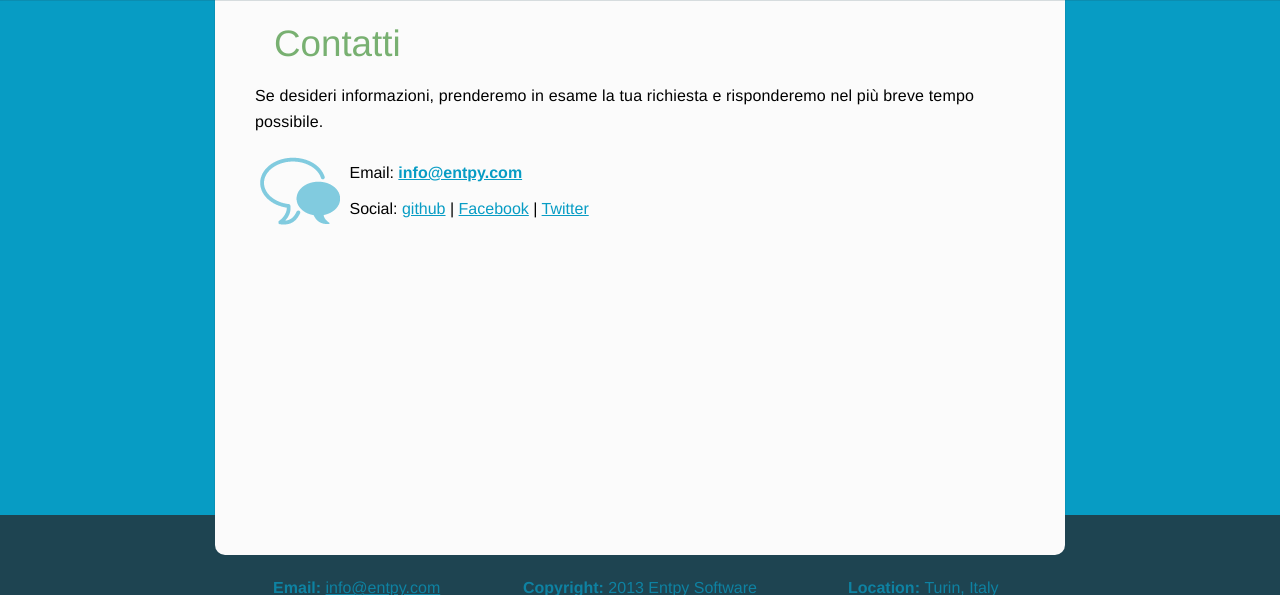
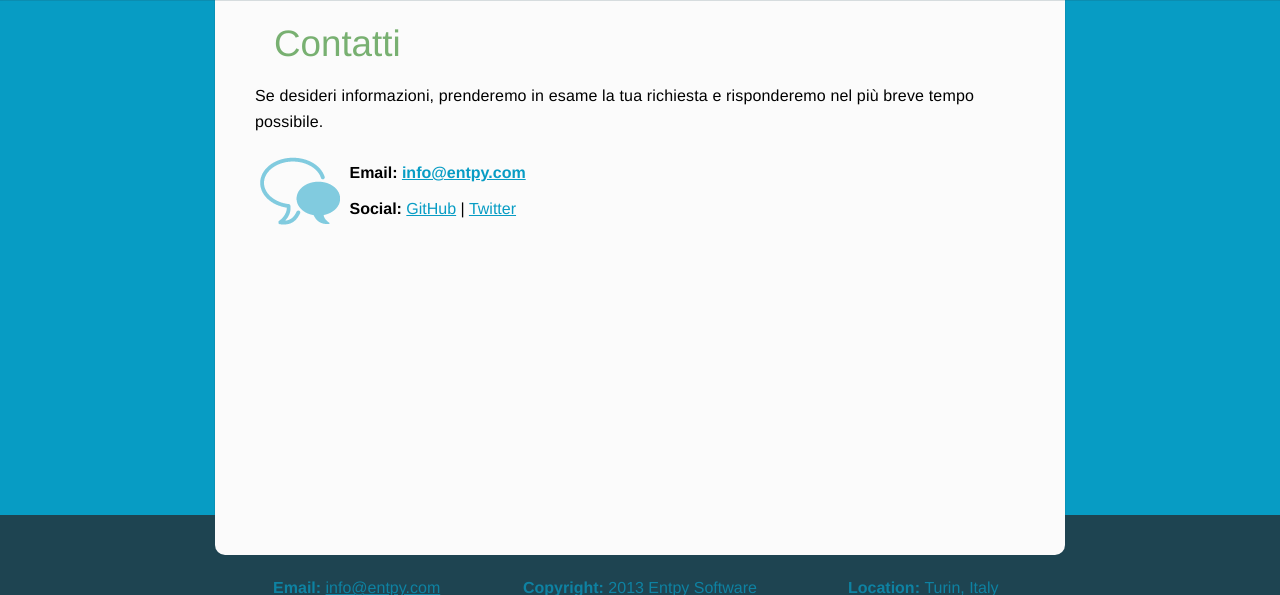
Before and after one commit to entpy/entpy-django-website, a Django app: template website/website/templates/blue/contacts.html in a window 1280 px wide. Shown: the part 127-722 px from the top of the page. Run offline with Django 3.2, Linux system fonts and the light colour scheme; the template is opened without the code that fills it, so the values that code supplies are empty.

Commit message:
ie7 css fix

```diff
--- a/website/project_static/blue/css/base_css.css
+++ b/website/project_static/blue/css/base_css.css
@@ -1,7 +1,7 @@
 body { font: normal 100%/1 Helvetica, Arial, sans-serif; }
 body, .footer_container { background-color: #1e4451;  }
 .more_readable_container { letter-spacing: 0.01em; line-height: 1.6; }
-b { font-weight: bold; }
+b, .bold { font-weight: bold; }
 ul.ul_styled {
 	list-style: disc inside none;
 	margin: 15px 0;
--- a/website/project_static/blue/css/main.css
+++ b/website/project_static/blue/css/main.css
@@ -1,5 +1,4 @@
 /* main css to loading custom CSS */
-@import url(base_css.css) screen; /* common css layout */
 
 @import url(small_css.css) screen and (max-width: 470px); /* small screen css layout */
 
--- a/website/project_static/blue/css/small_css.css
+++ b/website/project_static/blue/css/small_css.css
@@ -2,7 +2,7 @@
 
 /* header style {{{ */
 .logo_container { margin: 1em 0; text-align: center; }
-.logo_container > img { width: 70%; }
+.logo_container img { width: 200px; }
 .entropy_container { display: none; }
 .navigation_list { text-align: center; }
 .navigation_list li { padding: 0.4em 0; }
--- a/website/static_resources/blue/css/base_css.css
+++ b/website/static_resources/blue/css/base_css.css
@@ -1,7 +1,7 @@
 body { font: normal 100%/1 Helvetica, Arial, sans-serif; }
 body, .footer_container { background-color: #1e4451;  }
 .more_readable_container { letter-spacing: 0.01em; line-height: 1.6; }
-b { font-weight: bold; }
+b, .bold { font-weight: bold; }
 ul.ul_styled {
 	list-style: disc inside none;
 	margin: 15px 0;
--- a/website/static_resources/blue/css/main.css
+++ b/website/static_resources/blue/css/main.css
@@ -1,5 +1,4 @@
 /* main css to loading custom CSS */
-@import url(base_css.css) screen; /* common css layout */
 
 @import url(small_css.css) screen and (max-width: 470px); /* small screen css layout */
 
--- a/website/static_resources/blue/css/small_css.css
+++ b/website/static_resources/blue/css/small_css.css
@@ -2,7 +2,7 @@
 
 /* header style {{{ */
 .logo_container { margin: 1em 0; text-align: center; }
-.logo_container > img { width: 70%; }
+.logo_container img { width: 200px; }
 .entropy_container { display: none; }
 .navigation_list { text-align: center; }
 .navigation_list li { padding: 0.4em 0; }
--- a/website/website/templates/blue/contacts.html
+++ b/website/website/templates/blue/contacts.html
@@ -20,7 +20,7 @@
 			</div>
 			<div class="data_info_container">
 				<div class="data_info_list_container data_info_list_conatiner_first">
-					<span class="data_info_label">
+					<span class="data_info_label bold">
 						Email:
 					</span>
 					<span class="data_info_method email_container">
@@ -28,19 +28,15 @@
 					</span>
 				</div>
 				<div class="data_info_list_container">
-					<span class="data_info_label">
+					<span class="data_info_label bold">
 						Social:
 					</span>
 					<span class="data_info_method contact_us_method">
-						<a href="https://github.com/entpy" target="_blank">github</a>
+						<a href="https://github.com/entpy" target="_blank">GitHub</a>
 					</span>
 					<span>|</span>
 					<span class="data_info_method contact_us_method">
-						<a href="#">Facebook</a>
-					</span>
-					<span>|</span>
-					<span class="data_info_method contact_us_method">
-						<a href="#">Twitter</a>
+						<a href="https://twitter.com/Entpy" target="_blank">Twitter</a>
 					</span>
 				</div>
 			</div>
--- a/website/website/templates/blue/inc/base.html
+++ b/website/website/templates/blue/inc/base.html
@@ -24,9 +24,15 @@
 
 		<!-- CSS common style loading -->
 		<link rel="stylesheet" href="{% static "css/reset.css" %}">
+		<link rel="stylesheet" href="{% static "css/base_css.css" %}">
 		<link rel="stylesheet" href="{% static "css/main.css" %}">
 		<!--[if lt IE 9]>
 			<link rel="stylesheet" type="text/css" href="{% static "css/big_css.css" %}" />
+		<![endif]-->
+
+		<!-- CSS fix style sheets -->
+		<!--[if lt IE 8]>
+			<link rel="stylesheet" type="text/css" href="{% static "css/ie7_fix.css" %}" />
 		<![endif]-->
 
 		<!-- javascript loading -->
@@ -47,9 +53,7 @@
 				{% block navigation %}
 				<div class="logo_section page">
 					<div class="logo_container">
-						<a href="/index">
-							<img src="{% static "img/icons/logo.png" %}" alt="Entpy Software House">
-						</a>
+						<a href="/index"><img src="{% static "img/icons/logo.png" %}" alt="Entpy Software House"></a>
 					</div>
 					<div class="entropy_container">
 						<img src="{% static "img/layout/layout_entropy.png" %}" alt="Entpy Software House">
--- a/website/website/templates/blue/work_with_us.html
+++ b/website/website/templates/blue/work_with_us.html
@@ -20,7 +20,7 @@
 			</div>
 			<div class="data_info_container">
 				<div class="data_info_list_container">
-					<span class="data_info_label">
+					<span class="data_info_label bold">
 						Email:
 					</span>
 					<span class="data_info_method email_container">
```
